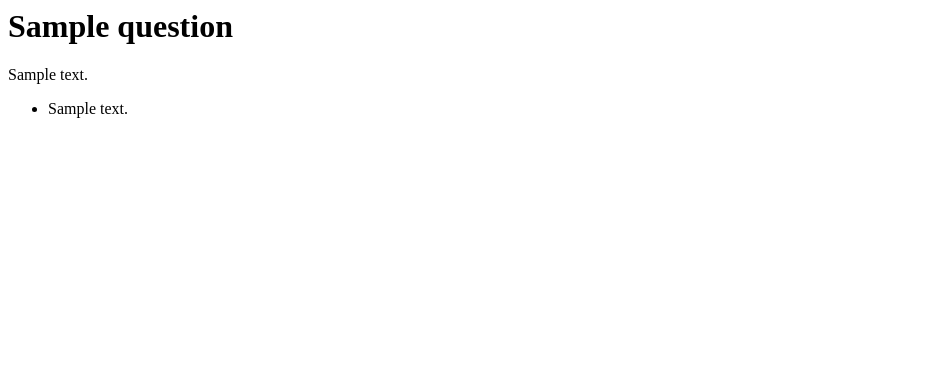
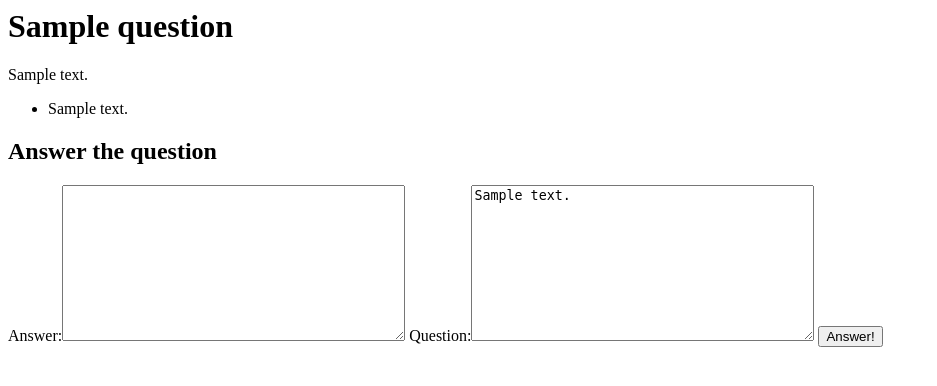
Before and after one commit to stepaccount/stepic_web, a Django app: page /question/1/ in a window 1280 px wide. Shown: the top 386 px of the page, without its empty margins (0-937 px from the left). Run offline with Django 3.2, Linux system fonts and the light colour scheme; tables that the repository leaves empty hold one stand-in row (values such as "Sample post").

Commit message:
Реализация формы ответа

```diff
--- a/ask/qa/forms.py
+++ b/ask/qa/forms.py
@@ -30,3 +30,10 @@ class AskForm(forms.Form):
 class AnswerForm(forms.Form):
     text = forms.CharField(label = "Answer", widget = forms.Textarea)
     question = forms.CharField(widget = forms.Textarea)
+    hidden_id = forms.CharField(widget=forms.HiddenInput())
+    def save(self):
+        que_id = int(hidden_id)
+        user_question = Question.objects.get(pk = que_id)
+        user_answer = Answer(text = self.cleaned_data['text'], question = user_question)
+        user_answer.save()
+        return user_answer
--- a/ask/qa/models.py
+++ b/ask/qa/models.py
@@ -34,7 +34,7 @@ class Answer(models.Model):
     text = models.TextField()
     added_at = models.DateTimeField(blank = True, auto_now_add=True)
     question = models.ForeignKey(Question)
-    author = models.ForeignKey(User, related_name = '+')
+    author = models.ForeignKey(User, related_name = '+', blank = True, null = True)
     def __unicode__(self):
         return self.title
     class Meta:
--- a/ask/qa/templates/question_page.html
+++ b/ask/qa/templates/question_page.html
@@ -14,5 +14,13 @@
         {% endfor %}
         </ul>
     </p>
+    <p>
+    <h2>Answer the question</h2>
+    <form method="post" action="/answer/">
+    {% csrf_token %}
+        {{ form }}
+        <input type="submit" value="Answer!" />
+    </form>
+    </p>
 </body>
 </html>
--- a/ask/qa/views.py
+++ b/ask/qa/views.py
@@ -57,7 +57,8 @@ def question(request, id):
         answers = Answer.objects.filter(question = user_question)[:]
     except Answer.DoesNotExists:
         answers = []
-    return render(request, 'question_page.html', {'question': user_question, 'answers': answers,})
+    answer_form = AnswerForm(initial = {'question': user_question.text, 'hidden_id': q_num, })
+    return render(request, 'question_page.html', {'question': user_question, 'answers': answers, 'form': answer_form, })
 
 def new_ask(request):
     if request.method == 'POST':
@@ -73,4 +74,19 @@ def new_ask(request):
 
 @require_POST
 def add_answer(request):
-    pass
+    answer_form = AnswerForm(request.POST)
+    if answer_form.is_valid():
+        try:
+            q_num = int(answer_form.cleaned_data['hidden_id'])
+            #user_question = Question.objects.get(pk = q_num)
+        except Exception:
+            raise Http404
+        new_ans = answer_form.save()
+        return HttpResponseRedirect(new_ans.question.get_absolute_url())
+    else:
+        try:
+            q_num = int(answer_form.cleaned_data['hidden_id'])
+            user_question = Question.objects.get(pk = q_num)
+        except Exception:
+            raise Http404
+        return HttpResponseRedirect(user_question.get_absolute_url())
```
